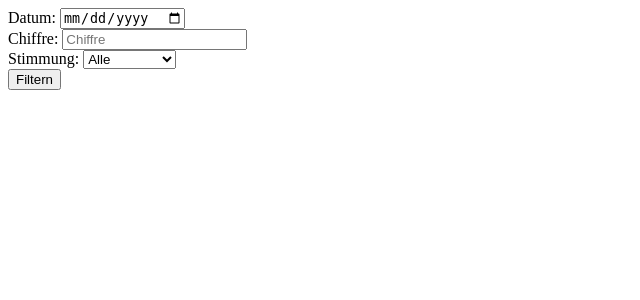
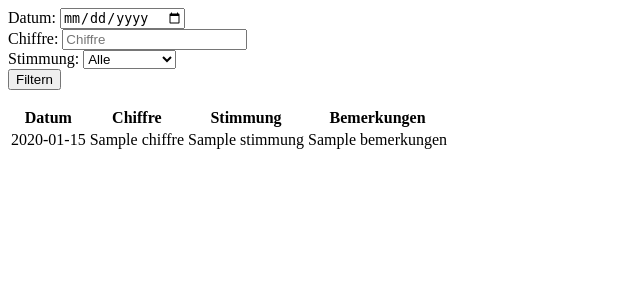
Before and after one commit to yalcinarkhamwayne/BakulaAI, a Flask app: template templates/protocols_overview.html in a window 1280 px wide. Shown: the top 300 px of the page, without its empty margins (0-640 px from the left). Run offline with Flask 3, Linux system fonts and the light colour scheme; the template is opened without the code that fills it: most values are stand-ins (such as "Sample title", 1, 10 or a date in 2020).

Commit message:
Protokoll

```diff
--- a/app.py
+++ b/app.py
@@ -84,8 +84,27 @@ def create_app():
     @app.route('/protocols')
     @login_required
     def protocols():
-        protocols = Protocol.query.order_by(Protocol.timestamp.desc()).all()
+        query = Protocol.query
+
+        # Filter nach Datum
+        date = request.args.get("date")
+        if date:
+            query = query.filter(db.func.date(Protocol.timestamp) == date)
+
+        # Filter nach Chiffre
+        chiffre = request.args.get("chiffre")
+        if chiffre:
+            query = query.filter(Protocol.chiffre.like(f"%{chiffre}%"))
+
+        # Filter nach Stimmung
+        stimmung = request.args.get("stimmung")
+        if stimmung:
+            query = query.filter(Protocol.stimmung == int(stimmung))
+
+        protocols = query.order_by(Protocol.timestamp.desc()).all()
+
         return render_template('protocols_overview.html', protocols=protocols)
+
 
     @app.route('/logout')
     @login_required
--- a/templates/protocols_overview.html
+++ b/templates/protocols_overview.html
@@ -22,3 +22,24 @@
   </div>
   <button type="submit" class="btn btn-primary mt-3">Filtern</button>
 </form>
+
+<table class="table">
+    <thead>
+        <tr>
+            <th>Datum</th>
+            <th>Chiffre</th>
+            <th>Stimmung</th>
+            <th>Bemerkungen</th>
+        </tr>
+    </thead>
+    <tbody>
+        {% for protocol in protocols %}
+        <tr>
+            <td>{{ protocol.timestamp.strftime('%Y-%m-%d') }}</td>
+            <td>{{ protocol.chiffre }}</td>
+            <td>{{ protocol.stimmung }}</td>
+            <td>{{ protocol.bemerkungen }}</td>
+        </tr>
+        {% endfor %}
+    </tbody>
+</table>
```
